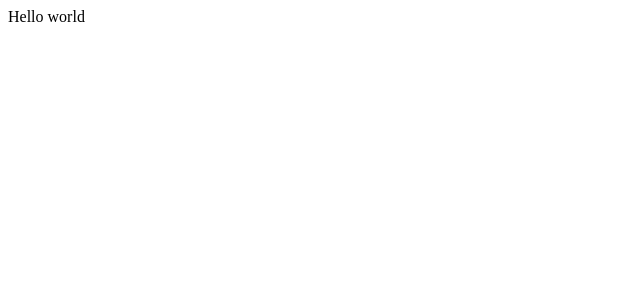
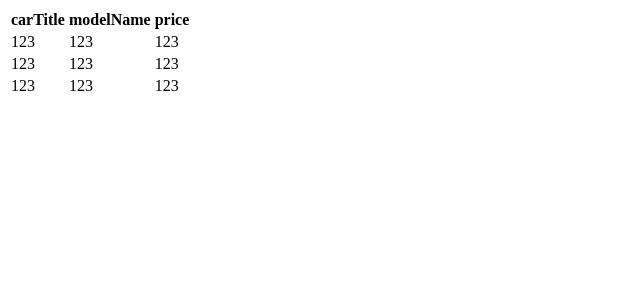
Before and after one commit to aheadweb/react-metatable, a React (Vite) app: page / in a window 1280 px wide. Shown: the top 300 px of the page, without its empty margins (0-640 px from the left). Built offline with nearby package versions, Linux system fonts and the light colour scheme.

Commit message:
add sample mocks && start work on metamodel

```diff
--- a/src/App.tsx
+++ b/src/App.tsx
@@ -1,6 +1,34 @@
 import React from "react";
+import { useGetTableColumns } from "./metamodel";
+import { carsData, carsTableMetaData } from "./__mock__";
 
 function App() {
-  return <div>Hello world</div>;
+  const { columns } = useGetTableColumns<typeof carsData[0]>(carsTableMetaData);
+  return (
+    <div>
+      <table>
+        <thead>
+          <tr>
+            {columns.map((columns) => {
+              return <th key={columns.headerModel}>{columns.headerModel}</th>;
+            })}
+          </tr>
+        </thead>
+        <tbody>
+          {carsData.map((rowData) => {
+            return (
+              <tr>
+                {columns.map((column) => {
+                  return (
+                    <td>{column.bodyModel && column.bodyModel(rowData)}</td>
+                  );
+                })}
+              </tr>
+            );
+          })}
+        </tbody>
+      </table>
+    </div>
+  );
 }
-export { App }
+export { App };
--- /dev/null
+++ b/src/__mock__/index.ts
@@ -0,0 +1,2 @@
+export * from "./metadata";
+export * from "./table-data";
--- /dev/null
+++ b/src/__mock__/metadata/cars-table-metadata.ts
@@ -0,0 +1,13 @@
+import { TableMetaData, BaseCellTypes } from "../../types";
+
+export const carsTableMetaData: TableMetaData = {
+  carTitle: {
+    type: BaseCellTypes.text,
+  },
+  modelName: {
+    type: BaseCellTypes.text,
+  },
+  price: {
+    type: BaseCellTypes.number,
+  },
+};
--- /dev/null
+++ b/src/__mock__/metadata/index.ts
@@ -0,0 +1 @@
+export { carsTableMetaData } from "./cars-table-metadata";
--- /dev/null
+++ b/src/__mock__/table-data/cars-data.ts
@@ -0,0 +1,17 @@
+export const carsData = [
+  {
+    title: "SpaceLess C",
+    model: "KhanSpaceShip",
+    price: 10,
+  },
+  {
+    title: "SpaceLess D",
+    model: "KhanSpaceShip",
+    price: 15,
+  },
+  {
+    title: "SpaceLess E",
+    model: "KhanSpaceShip",
+    price: 20,
+  },
+];
--- /dev/null
+++ b/src/__mock__/table-data/index.ts
@@ -0,0 +1 @@
+export { carsData } from "./cars-data";
--- /dev/null
+++ b/src/components/base-cell/Number/index.tsx
@@ -0,0 +1,8 @@
+import React from "react";
+import { BaseCell } from "../../../types";
+
+interface NumberCellProps extends BaseCell {}
+
+export const NumberCell = (props: NumberCellProps) => {
+  return <div>123</div>;
+};
--- /dev/null
+++ b/src/components/base-cell/Text/index.tsx
@@ -0,0 +1,8 @@
+import React from "react";
+import { BaseCell } from "../../../types";
+
+interface TextCellProps extends BaseCell {}
+
+export const TextCell = (props: TextCellProps) => {
+  return <div>123</div>;
+};
--- /dev/null
+++ b/src/components/base-cell/index.ts
@@ -0,0 +1,9 @@
+import { TextCell } from "./Text";
+import { NumberCell } from "./Number";
+
+import { BaseCellTypes } from "../../types";
+
+export const BaseFields: Record<BaseCellTypes, (props: any) => JSX.Element> = {
+  text: TextCell,
+  number: NumberCell,
+};
--- /dev/null
+++ b/src/components/index.ts
@@ -0,0 +1 @@
+export { BaseFields } from "./base-cell";
--- /dev/null
+++ b/src/metamodel/index.tsx
@@ -0,0 +1,25 @@
+import { TableMetaData, TableScheme } from "../types";
+import { BaseFields } from "../components";
+
+const fieldsMap = Object.assign({}, BaseFields);
+
+const tableMetaModel = <T extends {}>(
+  tableMetaData: TableMetaData
+): TableScheme<T>[] => {
+  return Object.entries(tableMetaData).map(([columnName, cellSettings]) => ({
+    headerModel: columnName,
+    bodyModel: getColumnCell<T>(cellSettings),
+  }));
+};
+
+export const useGetTableColumns = <T extends {}>(metaData: TableMetaData) => {
+  return {
+    columns: tableMetaModel<T>(metaData),
+  };
+};
+
+const getColumnCell = <T extends {}>(cellSettings: TableMetaData["string"]) => {
+  const Component = fieldsMap[cellSettings.type];
+  if (!Component) return null;
+  return (tableData: T) => <Component {...tableData} />;
+};
--- /dev/null
+++ b/src/types.ts
@@ -0,0 +1,19 @@
+export enum BaseCellTypes {
+  text = "text",
+  number = "number",
+}
+
+export type BaseCell = {
+  type: BaseCellTypes;
+};
+
+export interface TableMetaData {
+  [columnName: string]: BaseCell;
+}
+
+export interface TableScheme<T> {
+  headerModel: string;
+  bodyModel: ((tableData: T) => JSX.Element) | null;
+}
+
+export interface TableColumnsScheme {}
```
